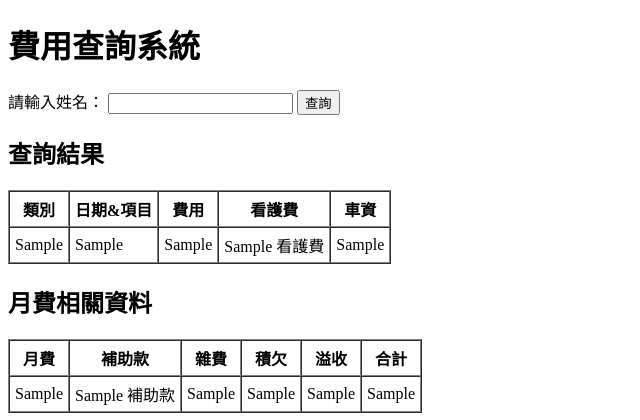
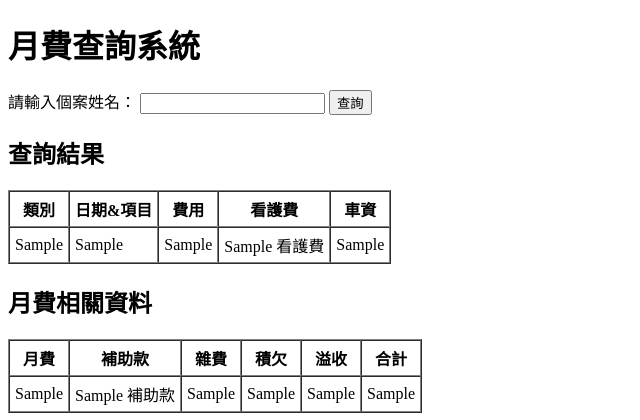
Before and after one commit to ls471471/expense-query-app, a Flask app: template templates/index.html in a window 1280 px wide. Shown: the top 420 px of the page, without its empty margins (0-640 px from the left). Run offline with Flask 3, Linux system fonts and the light colour scheme; the template is opened without the code that fills it: most values are stand-ins (such as "Sample title", 1, 10 or a date in 2020); parts of the project's set-up code (start-up, migrations or seed data) failed here and were passed over.

Commit message:
Update index.html

```diff
--- a/templates/index.html
+++ b/templates/index.html
@@ -2,12 +2,12 @@
 <html lang="zh-Hant">
 <head>
     <meta charset="UTF-8">
-    <title>費用查詢系統</title>
+    <title>龍祥安養園區-月費查詢系統</title>
 </head>
 <body>
-    <h1>費用查詢系統</h1>
+    <h1>月費查詢系統</h1>
     <form method="post">
-        <label for="name">請輸入姓名：</label>
+        <label for="name">請輸入個案姓名：</label>
         <input type="text" id="name" name="name" required>
         <button type="submit">查詢</button>
     </form>
```
